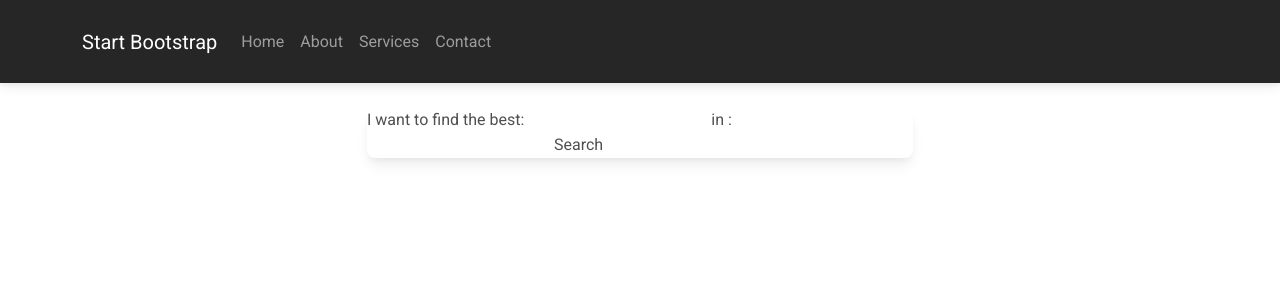
After one commit to gorostuck/hack-cambridge, a Django app: page / in a window 1280 px wide. The commit adds this page. Shown: the top 300 px of the page. Run offline with Django 3.2, Linux system fonts and the light colour scheme; some libraries are stand-ins or nearby versions.

Commit message:
Added search system

```diff
--- a/hexCambridgeBase/settings.py
+++ b/hexCambridgeBase/settings.py
@@ -39,6 +39,7 @@ INSTALLED_APPS = [
     'django.contrib.staticfiles',
     'home',
     'taggit',
+    'crispy_forms'
 ]
 
 MIDDLEWARE = [
--- /dev/null
+++ b/home/forms.py
@@ -0,0 +1,6 @@
+from django import forms
+
+
+class SearchForm(forms.Form):
+    keyword = forms.CharField(label='I want to find the best', max_length=100)
+    location = forms.CharField(label='in ', max_length=100)
--- a/home/static/css/style.css
+++ b/home/static/css/style.css
@@ -14,3 +14,7 @@
 .jumbotron {
     background-color: whitesmoke;
 }
+
+.input{
+    font-size: 48px;
+}
--- a/home/urls.py
+++ b/home/urls.py
@@ -5,5 +5,6 @@ from django.conf.urls.static import static
 
 
 urlpatterns = [
+    path('', views.index, name='index'),
     path('query/<str:keyword>-<str:location>', views.query, name='query'),
 ] + static(settings.STATIC_URL, document_root=settings.STATIC_ROOT)
--- a/home/views.py
+++ b/home/views.py
@@ -1,18 +1,32 @@
+from django.http import HttpResponseRedirect
 from django.shortcuts import render
-import random
-import json
-
-
-# from .models import Company, Location, Product
+from django.urls import reverse
 
 
 # Create your views here.
+from home.forms import SearchForm
 from home.models import Company, Location
 
 
 def index(request):
-    pass
-    # return render(request, 'query.html', context)
+    # if this is a POST request we need to process the form data
+    if request.method == 'POST':
+        # create a form instance and populate it with data from the request:
+        form = SearchForm(request.POST)
+        # check whether it's valid:
+        if form.is_valid():
+            # process the data in form.cleaned_data as required
+            keyword = form.cleaned_data['keyword']
+            location = form.cleaned_data['location']
+            # redirect to a new URL:
+            url = '/query/'+keyword+'-'+location
+            return HttpResponseRedirect(url)
+
+    # if a GET (or any other method) we'll create a blank form
+    else:
+        form = SearchForm()
+
+    return render(request, 'index.html', {'form': form})
 
 
 def query(request, keyword, location):
--- /dev/null
+++ b/templates/index.html
@@ -0,0 +1,22 @@
+{% extends 'base.html' %}
+
+{% load static %}
+
+{% block content %}
+    <div class="container">
+        <div class="row justify-content-center">
+                <div class="col-lg-6 search-text">
+                    <div class="card">
+                    <form action="" method="post">
+                        {% csrf_token %}
+                        {{ form }}
+                        <input type="submit" value="Search">
+                    </form>
+                </div>
+            </div>
+        </div>
+    </div>
+
+
+
+{% endblock %}
--- a/templates/query.html
+++ b/templates/query.html
@@ -4,7 +4,7 @@
 
 
 {% block title %}
-    This is the index
+    {{ keyword }} near me
 {% endblock %}
 
 {% block content %}
```
Also changed, not shown: db.sqlite3.
